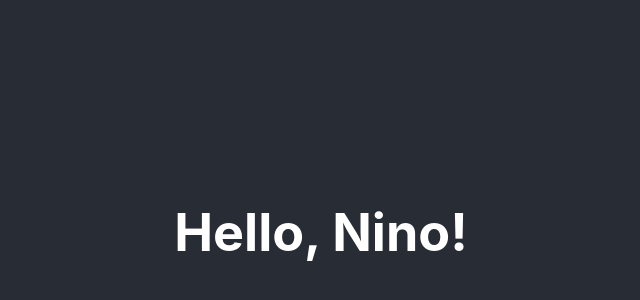
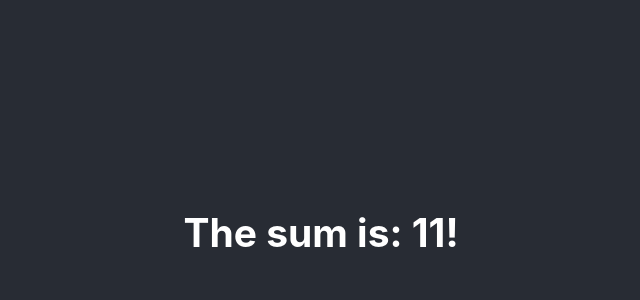
Before and after one commit to MonicaMolini/Develhope-React, a React (Create React App) app: page / in a window 1280 px wide. Shown: the part 168-468 px from the top of the page, without its empty margins (319-959 px from the left). Built offline with nearby package versions, Linux system fonts and the light colour scheme.

Commit message:
Exercise JSX-3

```diff
--- a/src/App.js
+++ b/src/App.js
@@ -1,11 +1,11 @@
 import './App.css';
-import Hello from './components/Hello';
+import Sum from './components/Hello';
 
 function App() {
   return (
     <div className="App">
       <header className="App-header">
-        <Hello />
+        <Sum />
       </header>
     </div>
   );
--- a/src/components/Hello.js
+++ b/src/components/Hello.js
@@ -1,12 +1,12 @@
 import React from "react"
 
 
-function sayHello(name){
-    return <h1>Hello, {name}!</h1>
+function sum(a, b){
+    return <h2>The sum is: {a +b}!</h2>
 }
 
-export default class Hello extends React.Component{
+export default class Sum extends React.Component{
     render(){
-        return sayHello("Nino")
+        return sum(2, 9)
     }
 }
```
